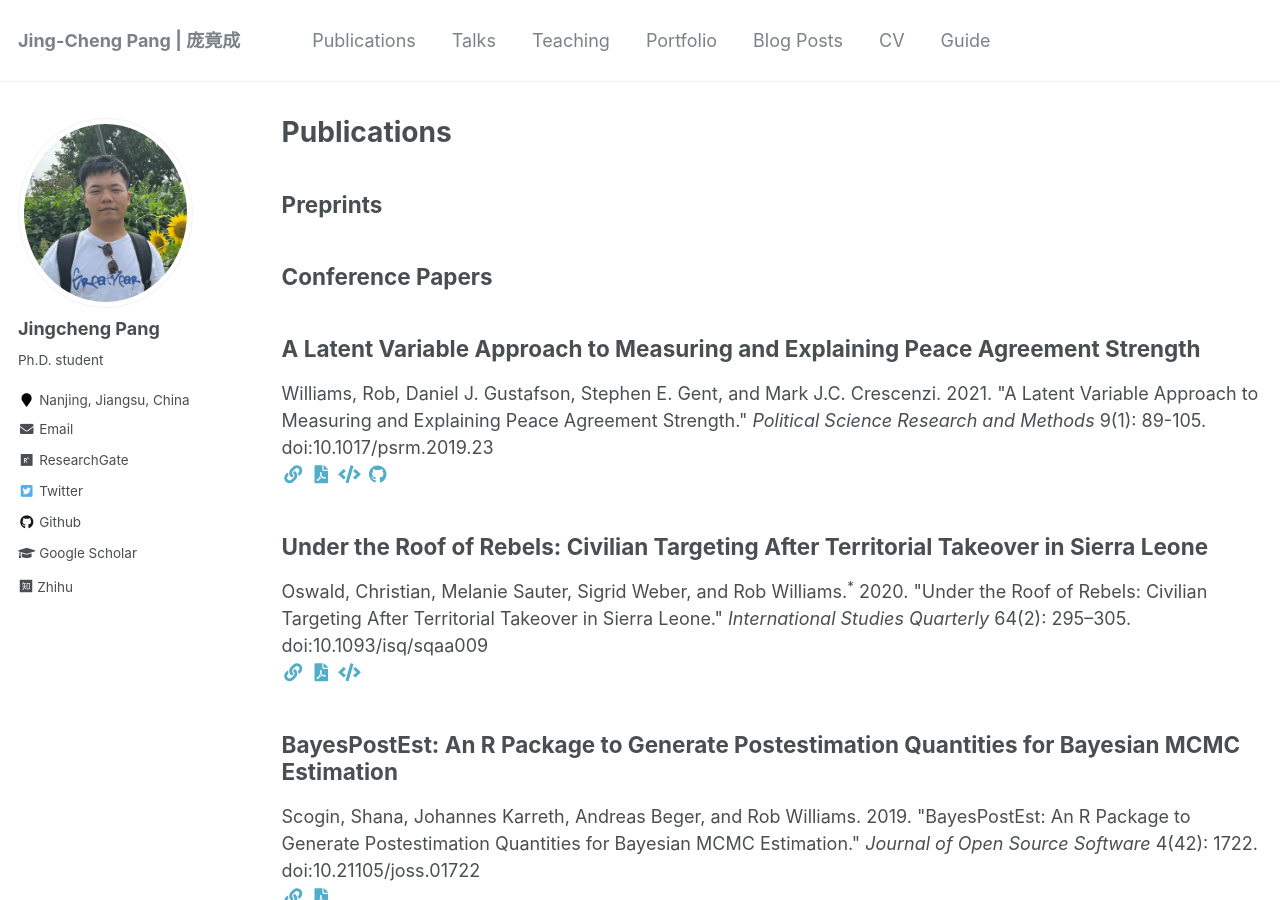
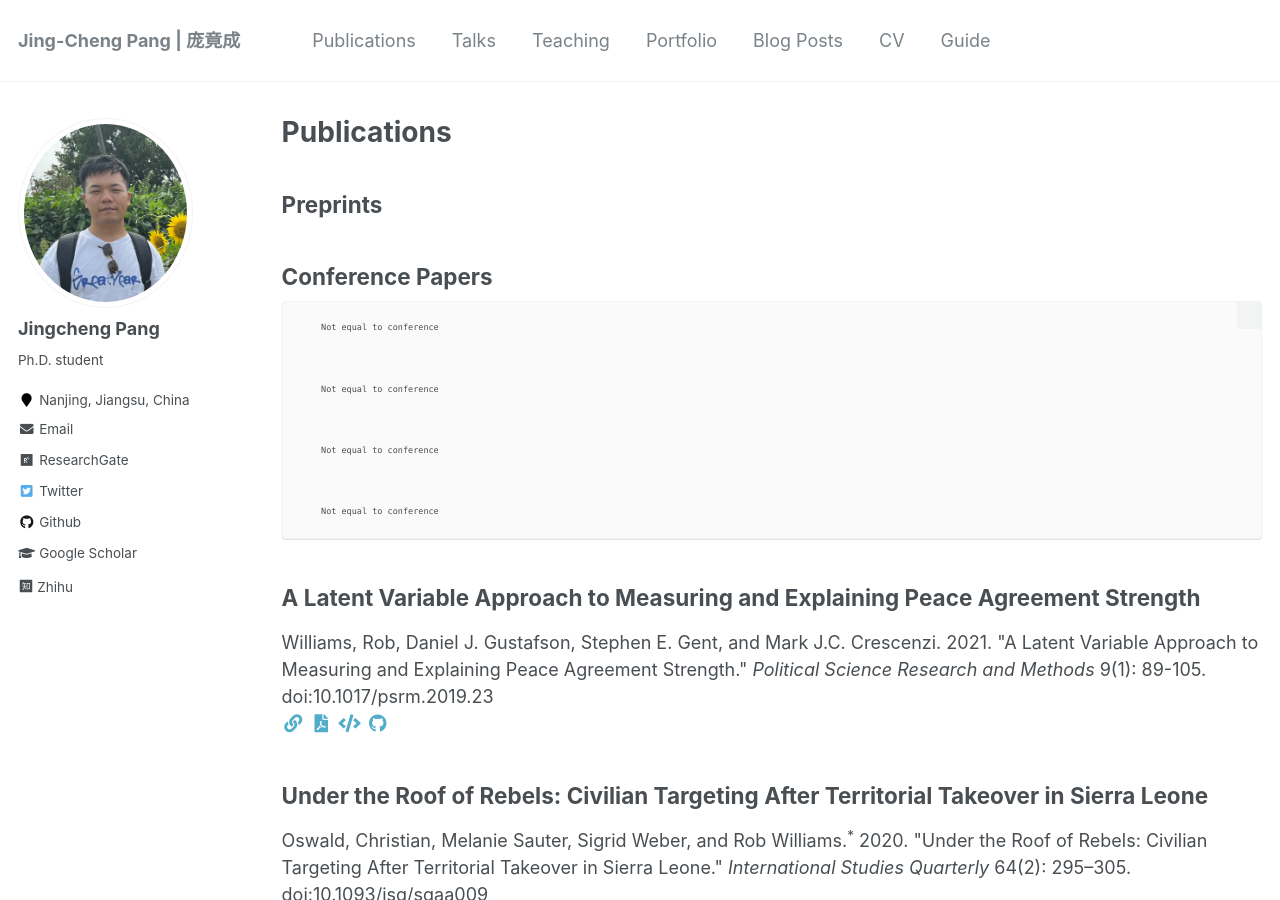
Before and after one commit to jingchengpang/jingchengpang.github.io, a Jekyll site: the page built from _pages/publications.md, in a window 1280 px wide and 900 px high. Built offline with Jekyll 4.4.1, drawn with Linux system fonts in a browser that asks for light colours; a style sheet for code colours, icons or effects is not loaded.

Commit message:
partly update my homepage

```diff
--- a/_pages/publications.md
+++ b/_pages/publications.md
@@ -23,6 +23,8 @@ author_profile: true
 {% for post in site.publications reversed %}
   {% if post.pubtype == 'conference' %}
       {% include archive-single.html %}
+  {% else %}
+        Not equal to conference
   {% endif %}
 {% endfor %}
 
```
